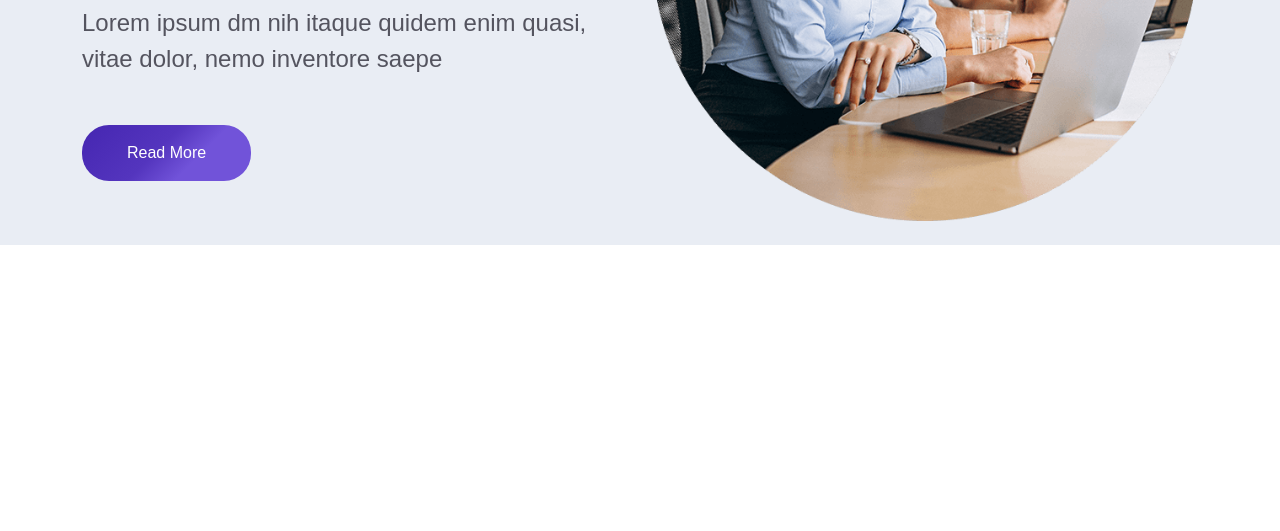
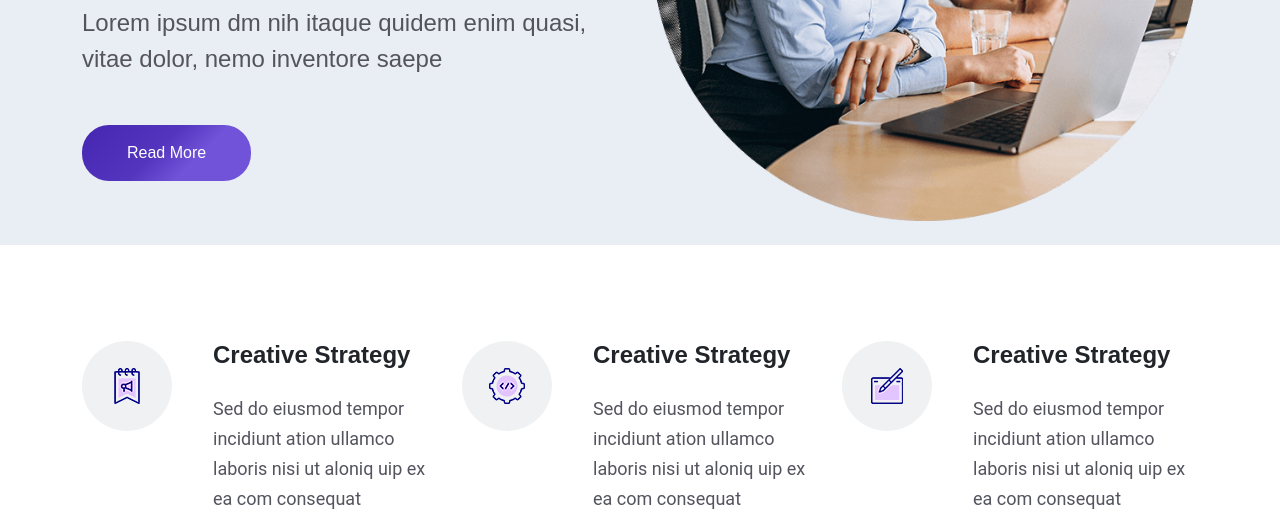
Before and after one commit to EbrahimElgharib/front_end_egens, a plain HTML site: page index.html in a window 1280 px wide. Shown: the part 421-952 px from the top of the page. Drawn offline with nearby package versions, Linux system fonts and the light colour scheme.

Commit message:
add cards-1 and 2imgs-card V1

```diff
--- a/css/style.css
+++ b/css/style.css
@@ -44,3 +44,21 @@ header{
     padding: 20px 45px;
     line-height: 1;
 }
+
+.circle-icon{
+    text-align: center;
+    width: 90px;
+    height: 90px;
+    --bs-bg-opacity: 0.1;
+
+
+}
+
+
+
+.cards-1-para{
+    font-family: "Roboto", sans-serif;
+    font-size: 18px;
+    color: #54545f;
+    line-height: 1.666;
+}
--- a/index.html
+++ b/index.html
@@ -95,6 +95,76 @@
     </header>
     <!-- end header -->
 
+    <!-- start  -->
+    <div class="container py-5">
+        <div class="row my-5">
+            <div class="col-4">
+                <div class="row">
+                    <div class="col-3">
+                        <div class="circle-icon rounded-circle bg-secondary position-relative">
+                            <img src="imgs/icon-14.png" class="position-absolute top-50 start-50 translate-middle"
+                                alt="...">
+                        </div>
+
+                    </div>
+                    <div class="col-9 ps-5">
+                        <h4 class="fw-bold mb-4">Creative Strategy</h4>
+                        <p class="cards-1-para">Sed do eiusmod tempor incidiunt ation ullamco laboris nisi ut aloniq uip
+                            ex ea com consequat
+                        </p>
+                    </div>
+                </div>
+            </div>
+            <div class="col-4">
+                <div class="row">
+                    <div class="col-3">
+                        <div class="circle-icon rounded-circle bg-secondary position-relative">
+                            <img src="imgs/icon-15.png" class="position-absolute top-50 start-50 translate-middle"
+                                alt="...">
+                        </div>
+
+                    </div>
+                    <div class="col-9 ps-5">
+                        <h4 class="fw-bold mb-4">Creative Strategy</h4>
+                        <p class="cards-1-para">Sed do eiusmod tempor incidiunt ation ullamco laboris nisi ut aloniq uip
+                            ex ea com consequat
+                        </p>
+                    </div>
+                </div>
+            </div>
+            <div class="col-4">
+                <div class="row">
+                    <div class="col-3">
+                        <div class="circle-icon rounded-circle bg-secondary position-relative">
+                            <img src="imgs/icon-16.png" class="position-absolute top-50 start-50 translate-middle"
+                                alt="...">
+                        </div>
+
+                    </div>
+                    <div class="col-9 ps-5">
+                        <h4 class="fw-bold mb-4">Creative Strategy</h4>
+                        <p class="cards-1-para">Sed do eiusmod tempor incidiunt ation ullamco laboris nisi ut aloniq uip
+                            ex ea com consequat
+                        </p>
+                    </div>
+                </div>
+            </div>
+        </div>
+    </div>
+    <!-- end  -->
+
+    <div class="container">
+        <div class="row">
+            <div class="col-md-8 col-sm-12">
+                <img src="imgs/about-3-1.png" class="rounded w-100 h-100" alt="...">
+            </div>
+            <div class="col-md-4 col-sm-12">
+                <img src="imgs/about-3-2.png" class="rounded w-100 h-100" alt="...">
+            </div>
+        </div>
+    </div>
+
+
 
 
     <!-- import Bootstrap js -->
@@ -105,9 +175,9 @@
         document.addEventListener('scroll', () => {
             const header = document.querySelector('aaa');
 
-            if (window.scrollY > 50){
+            if (window.scrollY > 50) {
                 header.classList.add('scrolled');
-            }else{
+            } else {
                 header.classList.remove('scrolled');
             }
         })
```
